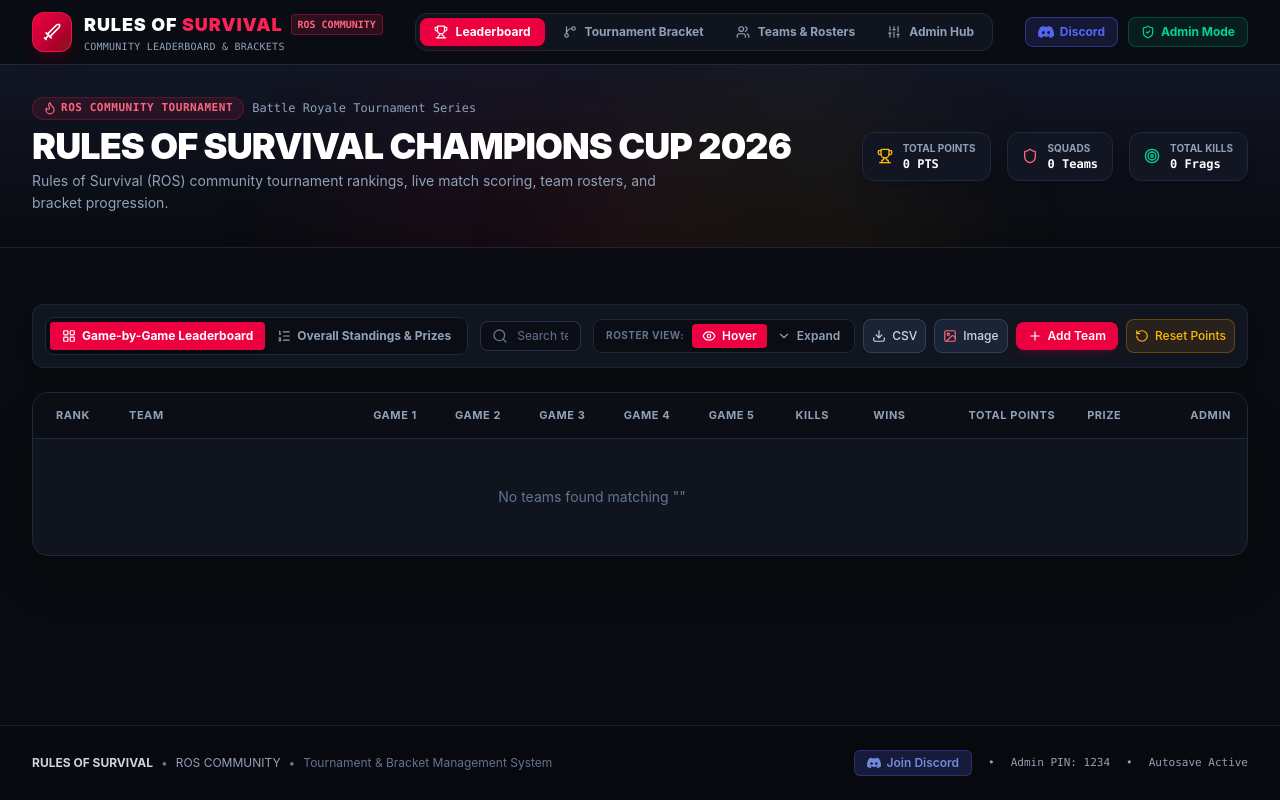
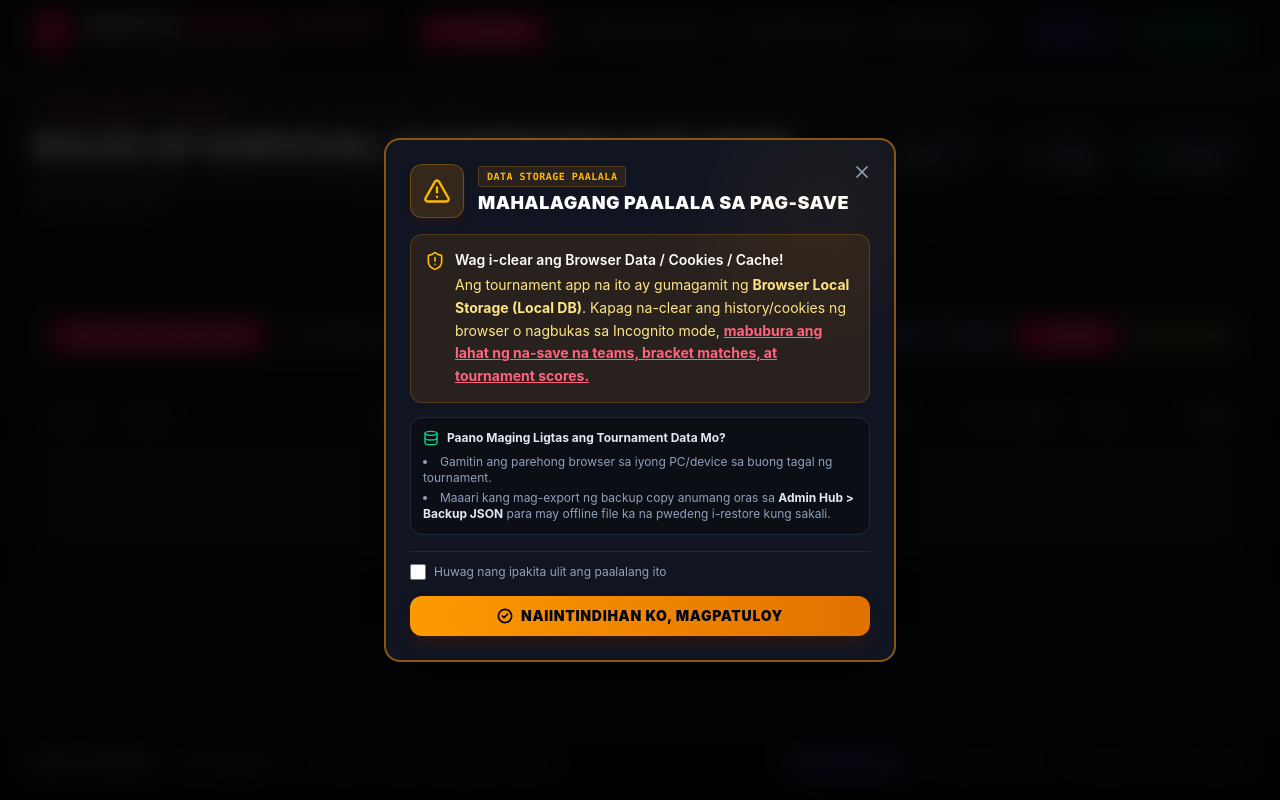
Before and after one commit to vargas2006/Bracket-editor, a React (Vite) app: page / in a window 1280 px wide. Built offline with nearby package versions, Linux system fonts and the light colour scheme.

Commit message:
fix the buttons , add notification , paalala

```diff
--- a/src/App.tsx
+++ b/src/App.tsx
@@ -6,6 +6,7 @@
 import { TeamsPage } from './components/Teams/TeamsPage';
 import { AdminPanel } from './components/Admin/AdminPanel';
 import { Toast } from './components/Common/Toast';
+import { BrowserStorageNoticeModal } from './components/Common/BrowserStorageNoticeModal';
 import { DiscordIcon } from './components/Common/DiscordIcon';
 import {
   Flame,
@@ -17,6 +18,13 @@
 
 const AppContent: React.FC = () => {
   const [activeTab, setActiveTab] = useState<'leaderboard' | 'bracket' | 'teams' | 'admin'>('leaderboard');
+  const [isStorageNoticeOpen, setIsStorageNoticeOpen] = useState(() => {
+    try {
+      return localStorage.getItem('ros_storage_reminder_dismissed') !== 'true';
+    } catch {
+      return true;
+    }
+  });
   const { settings, leaderboard, teams } = useTournament();
 
   const totalPoints = teams.reduce((acc, t) => acc + t.points, 0);
@@ -128,10 +136,23 @@
             <span>•</span>
             <span>Admin PIN: 1234</span>
             <span>•</span>
-            <span>Autosave Active</span>
+            <button
+              type="button"
+              onClick={() => setIsStorageNoticeOpen(true)}
+              className="hover:text-amber-400 hover:underline flex items-center gap-1 transition-colors text-slate-400 font-mono text-[11px]"
+              title="Tingnan ang Browser Storage Paalala"
+            >
+              <span>Autosave Active (Paalala)</span>
+            </button>
           </div>
         </div>
       </footer>
+
+      {/* Browser Local Storage Warning Modal */}
+      <BrowserStorageNoticeModal
+        isOpen={isStorageNoticeOpen}
+        onClose={() => setIsStorageNoticeOpen(false)}
+      />
 
       {/* Global Toast */}
       <Toast />
--- a/src/components/Admin/PrizeSettingsPanel.tsx
+++ b/src/components/Admin/PrizeSettingsPanel.tsx
@@ -34,7 +34,6 @@
 
   const [successNotice, setSuccessNotice] = useState<string | null>(null);
   const [isSaved, setIsSaved] = useState(false);
-  const [isApplied, setIsApplied] = useState(false);
 
   useEffect(() => {
     if (settings.prizes) {
@@ -82,20 +81,6 @@
     setTimeout(() => setIsSaved(false), 2500);
     showToast('Prize pool saved & assigned to tournament standings!', 'success', 'Prizes Saved!');
     setSuccessNotice('Prize pool saved & assigned to tournament standings!');
-    setTimeout(() => setSuccessNotice(null), 3500);
-  };
-
-  const handleApplyNow = () => {
-    applyPlacementPrizes({
-      top1: top1.trim() || '₱500',
-      top2: top2.trim() || '₱200',
-      top3: top3.trim() || '₱100',
-      top4: top4.trim() || '—',
-    });
-    setIsApplied(true);
-    setTimeout(() => setIsApplied(false), 2500);
-    showToast('Prizes allocated directly to current 1st, 2nd, and 3rd place teams!', 'success', 'Prizes Distributed!');
-    setSuccessNotice('Prizes allocated directly to current 1st, 2nd, and 3rd place teams!');
     setTimeout(() => setSuccessNotice(null), 3500);
   };
 
@@ -278,31 +263,8 @@
           </div>
         </div>
 
-        {/* Action Buttons */}
-        <div className="flex flex-wrap items-center justify-between gap-3 pt-2">
-          <button
-            type="button"
-            onClick={handleApplyNow}
-            disabled={activeTeamsCount === 0}
-            className={`px-4 py-2.5 rounded-xl text-xs font-bold uppercase tracking-wider flex items-center gap-2 transition-all active:scale-95 disabled:opacity-50 border ${
-              isApplied
-                ? 'bg-emerald-600 text-white border-emerald-500 shadow-md shadow-emerald-950/40'
-                : 'bg-slate-800 hover:bg-slate-700 text-slate-200 border-slate-700'
-            }`}
-          >
-            {isApplied ? (
-              <>
-                <CheckCircle2 className="w-4 h-4 text-emerald-200" />
-                <span>✓ Prizes Distributed to Top Teams!</span>
-              </>
-            ) : (
-              <>
-                <Gift className="w-4 h-4 text-emerald-400" />
-                <span>Apply Prizes to Current Top Teams ({activeTeamsCount} Teams)</span>
-              </>
-            )}
-          </button>
-
+        {/* Action Button */}
+        <div className="flex justify-end pt-2">
           <button
             type="submit"
             className={`px-6 py-2.5 rounded-xl text-xs font-black uppercase tracking-wider flex items-center gap-2 shadow-lg transition-all active:scale-95 ${
--- /dev/null
+++ b/src/components/Common/BrowserStorageNoticeModal.tsx
@@ -0,0 +1,124 @@
+import React, { useState } from 'react';
+import { Database, AlertTriangle, ShieldAlert, CheckCircle2, X, Download } from 'lucide-react';
+
+interface BrowserStorageNoticeModalProps {
+  isOpen: boolean;
+  onClose: () => void;
+}
+
+export const BrowserStorageNoticeModal: React.FC<BrowserStorageNoticeModalProps> = ({
+  isOpen,
+  onClose,
+}) => {
+  const [dontShowAgain, setDontShowAgain] = useState(false);
+
+  if (!isOpen) return null;
+
+  const handleConfirm = () => {
+    if (dontShowAgain) {
+      try {
+        localStorage.setItem('ros_storage_reminder_dismissed', 'true');
+      } catch {
+        // ignore
+      }
+    }
+    onClose();
+  };
+
+  return (
+    <div className="fixed inset-0 z-50 flex items-center justify-center p-4 bg-black/80 backdrop-blur-md animate-in fade-in duration-200">
+      <div className="relative w-full max-w-lg bg-[#111522] border-2 border-amber-500/50 rounded-2xl p-6 shadow-2xl text-slate-100 overflow-hidden">
+        {/* Glow Accent */}
+        <div className="absolute top-0 right-0 w-36 h-36 bg-amber-500/10 rounded-full blur-3xl pointer-events-none" />
+
+        {/* Close Button */}
+        <button
+          type="button"
+          onClick={handleConfirm}
+          className="absolute top-4 right-4 p-1.5 rounded-lg text-slate-400 hover:text-white hover:bg-slate-800 transition-colors"
+          title="Close modal"
+        >
+          <X className="w-5 h-5" />
+        </button>
+
+        {/* Header with Warning Emblem */}
+        <div className="flex items-center gap-3.5 mb-4">
+          <div className="p-3 rounded-xl bg-amber-500/15 border border-amber-500/30 text-amber-400 shadow-md shadow-amber-950/40">
+            <AlertTriangle className="w-7 h-7" />
+          </div>
+          <div>
+            <div className="flex items-center gap-2">
+              <span className="text-[10px] font-mono font-bold uppercase tracking-wider text-amber-400 bg-amber-500/10 px-2 py-0.5 rounded border border-amber-500/20">
+                Data Storage Paalala
+              </span>
+            </div>
+            <h3 className="text-lg font-black uppercase tracking-wide text-white mt-0.5">
+              Mahalagang Paalala sa Pag-Save
+            </h3>
+          </div>
+        </div>
+
+        {/* Warning Body Content */}
+        <div className="space-y-3.5 text-xs sm:text-sm text-slate-300 leading-relaxed">
+          <div className="p-3.5 rounded-xl bg-amber-500/10 border border-amber-500/20 text-amber-200 flex items-start gap-2.5">
+            <ShieldAlert className="w-5 h-5 text-amber-400 shrink-0 mt-0.5" />
+            <div>
+              <strong className="text-white block font-semibold mb-0.5">
+                Wag i-clear ang Browser Data / Cookies / Cache!
+              </strong>
+              <span>
+                Ang tournament app na ito ay gumagamit ng <strong>Browser Local Storage (Local DB)</strong>.
+                Kapag na-clear ang history/cookies ng browser o nagbukas sa Incognito mode,{' '}
+                <span className="text-rose-400 font-bold underline">
+                  mabubura ang lahat ng na-save na teams, bracket matches, at tournament scores.
+                </span>
+              </span>
+            </div>
+          </div>
+
+          <div className="p-3 rounded-xl bg-[#0b0e14] border border-slate-800 space-y-2">
+            <div className="flex items-center gap-2 text-xs font-bold text-slate-200">
+              <Database className="w-4 h-4 text-emerald-400" />
+              <span>Paano Maging Ligtas ang Tournament Data Mo?</span>
+            </div>
+            <ul className="list-disc list-inside space-y-1 text-[11px] sm:text-xs text-slate-400">
+              <li>
+                Gamitin ang parehong browser sa iyong PC/device sa buong tagal ng tournament.
+              </li>
+              <li>
+                Maaari kang mag-export ng backup copy anumang oras sa{' '}
+                <strong className="text-slate-200">Admin Hub &gt; Backup JSON</strong> para may
+                offline file ka na pwedeng i-restore kung sakali.
+              </li>
+            </ul>
+          </div>
+        </div>
+
+        {/* Checkbox Don't Show Again */}
+        <div className="mt-4 pt-3 border-t border-slate-800 flex items-center justify-between gap-3">
+          <label className="flex items-center gap-2 text-xs text-slate-400 cursor-pointer select-none">
+            <input
+              type="checkbox"
+              checked={dontShowAgain}
+              onChange={(e) => setDontShowAgain(e.target.checked)}
+              className="w-4 h-4 accent-amber-500 rounded cursor-pointer"
+            />
+            <span>Huwag nang ipakita ulit ang paalalang ito</span>
+          </label>
+        </div>
+
+        {/* Action Button */}
+        <div className="mt-4">
+          <button
+            type="button"
+            onClick={handleConfirm}
+            className="w-full py-2.5 px-4 bg-gradient-to-r from-amber-500 to-amber-600 hover:from-amber-400 hover:to-amber-500 text-slate-950 font-black rounded-xl text-xs sm:text-sm uppercase tracking-wider shadow-lg shadow-amber-950/50 transition-all flex items-center justify-center gap-2 active:scale-98"
+          >
+            <CheckCircle2 className="w-4 h-4 text-slate-950 stroke-[2.5]" />
+            <span>Naiintindihan Ko, Magpatuloy</span>
+          </button>
+        </div>
+      </div>
+    </div>
+  );
+};
--- a/src/components/Leaderboard/LeaderboardTable.tsx
+++ b/src/components/Leaderboard/LeaderboardTable.tsx
@@ -228,7 +228,7 @@
                 <div className="flex items-center gap-2">
                   <span className="text-xs font-black uppercase tracking-wider text-amber-400 flex items-center gap-1">
                     <Trophy className="w-3.5 h-3.5" />
-                    Tournament Leader
+                    1st Place
                   </span>
                   {top1.isTied && (
                     <span className="text-[9px] font-mono bg-amber-500/20 text-amber-300 px-1 rounded border border-amber-500/30">
```
